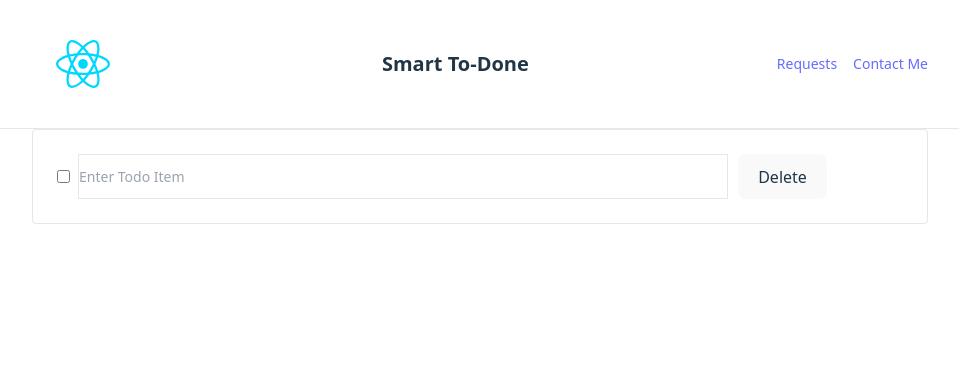
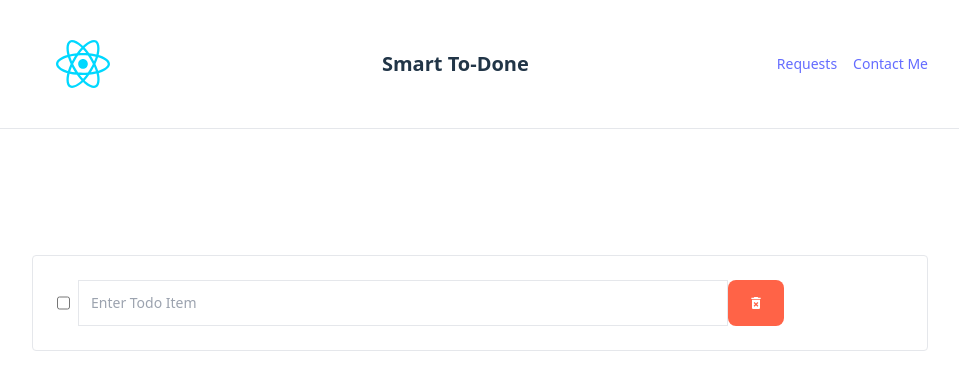
Before and after one commit to chanqoDev/smart-todo, a React (Vite) app: page / in a window 1280 px wide. Shown: the top 390 px of the page, without its empty margins (160-1119 px from the left). Built offline with nearby package versions, Linux system fonts and the light colour scheme.

Commit message:
Persist todos with localStorage, Enter-to-add, safe delete

```diff
--- a/src/components/Header.jsx
+++ b/src/components/Header.jsx
@@ -2,7 +2,8 @@ import Navbar from "./Navbar";
 export default function Header() {
     return (
         <>
-                <header className="header w-full border-b p-4 sticky top-0 z-50">                    <Navbar />
+                <header className="header w-full border-b p-4">
+                    <Navbar />
                 </header>
         </>
     );
--- a/src/components/TodoItem.jsx
+++ b/src/components/TodoItem.jsx
@@ -1,24 +1,37 @@
-function TodoItem({ id, text, completed, onToggle, onEdit, onDelete }) {
-    return(
-    <li className="flex justify-space-between">
+import { CiEdit } from "react-icons/ci";
+import { MdDeleteForever } from "react-icons/md";
+
+
+function TodoItem({ id, text, completed, onToggle, onEdit, onDelete, onAdd }) {
+    return (
+        <li className="flex justify-space-between" id={id}>
             <input
                 type="checkbox"
                 checked={completed}
-        onChange={()=> onToggle(id)}
+                onChange={() => onToggle(id)}
                 className="mr-2"
             />
-
             <input
                 type="text"
                 value={text}
                 onChange={(e) => onEdit(id, e.target.value)}
+                onKeyDown={(e) => {
+                    if (e.key === "Enter") {
+                        const trimmed = text.trim();
+                        if (!trimmed) return; // don't add empty todos
+                        onAdd();
+                    }
+                }}
                 id="todoItem"
-            className="bg-neutral-secondary-medium border border-default-medium text-heading text-sm rounded-base focus:ring-brand focus:border-brand block w-[650px] shadow-xs placeholder:text-body" placeholder="Enter Todo Item" required
+                className="bg-neutral-secondary-medium border border-default-medium text-heading text-sm rounded-base focus:ring-brand focus:border-brand block w-[650px] shadow-xs placeholder:text-body py-3 px-3"
+                placeholder="Enter Todo Item"
+                required
             />
-
-        <button onClick={() => onDelete(id)}
-        className="border border-default-medium rounded-xs bg-neutral-secondary-medium focus:ring-2 focus:ring-brand-soft mx-2.5"
->Delete</button>
+            <button
+                onClick={() => onDelete(id)}
+                className="border border-default-medium rounded-xs bg-[tomato] text-white bg-neutral-secondary-medium focus:ring-2 focus:ring-brand-soft"
+            ><MdDeleteForever />
+            </button>
         </li>
     );
 }
--- a/src/components/TodoList.jsx
+++ b/src/components/TodoList.jsx
@@ -1,8 +1,8 @@
 import TodoItem from "./TodoItem";
 
-export default function TodoList({todos, onToggle, onDelete, onEdit}){
+export default function TodoList({todos, onToggle, onDelete, onEdit, onAdd}){
 return (
-  <ul className="w-full max-w-4xl p-6 border rounded">
+  <ul className="w-full max-w-4xl p-6 mt-[126px] border rounded">
       {todos.map((t) => (
         <TodoItem
           key={t.id}
@@ -12,6 +12,7 @@ return (
           onToggle={onToggle}
           onEdit={onEdit}
           onDelete={onDelete}
+          onAdd={onAdd}
           className="h-auto max-w-full bg-neutral-primary-soft block p-6 border border-default rounded-base shadow-xs hover:bg-neutral-secondary-medium"
         />
       ))}
```
Lines whose indentation alone changed are shown as unchanged.
